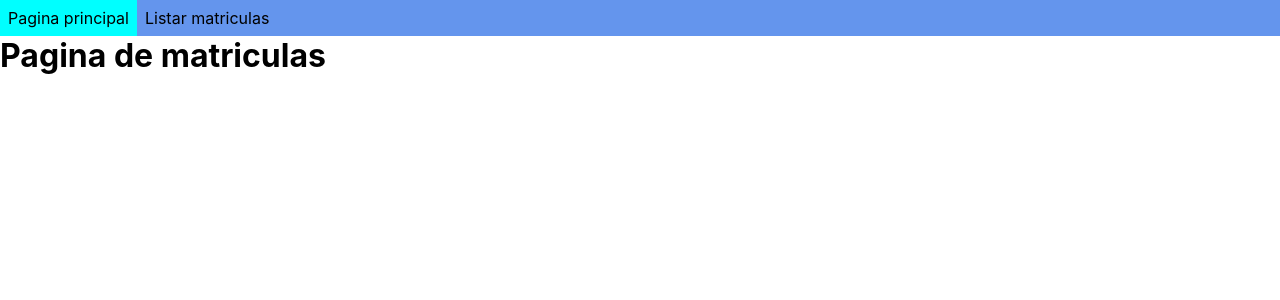
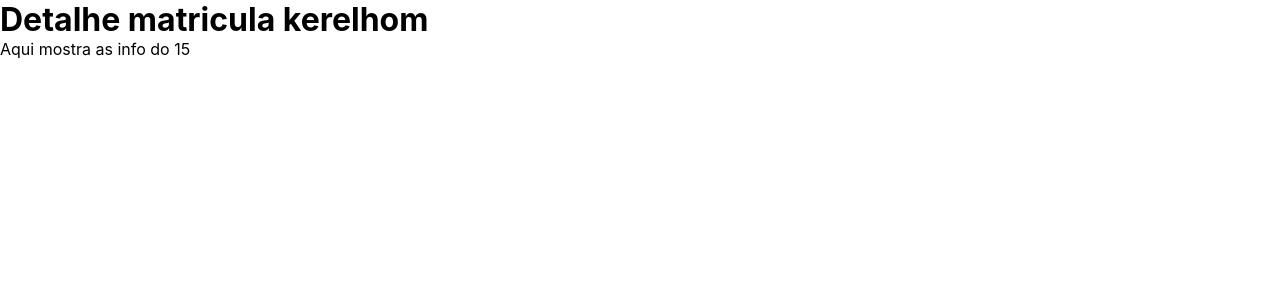
Before and after one commit to kadhu5015/piwfrontend, a React (Create React App) app: page /matriculas/15 in a window 1280 px wide. Shown: the top 300 px of the page. Built offline with nearby package versions, Linux system fonts and the light colour scheme.

Commit message:
temporada 5 finalizadah

```diff
--- a/src/App.js
+++ b/src/App.js
@@ -1,25 +1,29 @@
 import logo from './logo.svg';
 import './App.css';
-//import { PaginaPrincipal } from './components/pages/PaginaPrincipal/PaginaPrincipal';
 import { PaginaPrincipal } from './components/pages/PaginaPrincipal/PaginaPrincipal';
-import {BrowserRouter, Route} from 'react-router-dom';
+import {BrowserRouter, Router, Route} from 'react-router-dom';
 import { PaginaListarMatriculas } from './components/pages/PaginaListarMatriculas/PaginaListarMatriculas';
+import { PaginaDetalheMatricula } from './components/pages/PaginaDetalheMatricula/PaginaDetalheMatricula';
+import history from './history';
+import { PaginaDetalheDisciplina } from './components/pages/PaginaDetalheDisciplina/PaginaDetalheDisciplina';
 
 function App(){
   return (
-  <BrowserRouter>
+  <Router history={history}>
       <Route exact path="/">
+        <PaginaPrincipal></PaginaPrincipal>
+      </Route>
 
-        <PaginaPrincipal></PaginaPrincipal>
+      <Route exact path="/disciplinas/:id" component={PaginaDetalheDisciplina}>
 
       </Route>
 
-      <Route path="/matriculas">
+      <Route exact path="/matriculas">
+        <PaginaListarMatriculas></PaginaListarMatriculas>
+      </Route>
 
-        <PaginaListarMatriculas></PaginaListarMatriculas>
-
-      </Route>
-  </BrowserRouter>
+      <Route path="/matriculas/:id" component={PaginaDetalheMatricula}></Route>
+      </Router>
 
   );
 }
--- a/src/components/common/Navegador/Navegador.css
+++ b/src/components/common/Navegador/Navegador.css
@@ -11,3 +11,7 @@
 .navegador .link-navegador:hover{
     background-color: cyan;
 }
+
+.navegador .link-navegador.active{
+    background-color: rgb(9, 65, 65);
+}
--- a/src/components/common/Navegador/Navegador.js
+++ b/src/components/common/Navegador/Navegador.js
@@ -1,17 +1,24 @@
 import "./Navegador.css";
-import {Link} from "react-router-dom";
+import {Link, NavLink} from "react-router-dom";
 
 export function Navegador(){
+
+    let id = 15;
     return (
         <nav className="navegador">
 
-            <Link className="link-navegador" to="/">
+            <NavLink exact className="link-navegador" to="/">
                 Pagina principal
-            </Link>
+            </NavLink>
 
-            <Link className="link-navegador" to="/matriculas">
+            <NavLink className="link-navegador" to="/matriculas">
                 Listar matriculas
-            </Link>
+            </NavLink>
+
+            <NavLink exact className="link-navegador" to={"/matriculas/"+ id}>
+                matricula especifica
+            </NavLink>
+
         </nav>
     )
 }
--- /dev/null
+++ b/src/components/pages/PaginaDetalheDisciplina/PaginaDetalheDisciplina.js
@@ -0,0 +1,7 @@
+export function PaginaDetalheDisciplina(props){
+    return (
+        <h1>
+            Detalhe da disciplina com id {props.match.params.id}
+        </h1>
+    )
+}
--- /dev/null
+++ b/src/components/pages/PaginaDetalheMatricula/PaginaDetalheMatricula.js
@@ -0,0 +1,10 @@
+export function PaginaDetalheMatricula(props){
+    return (
+        <div>
+            <h1>Detalhe matricula kerelhom</h1>
+            <p>Aqui mostra as info do {props.match.params.id}</p>
+
+        </div>
+
+    );
+}
--- a/src/components/pages/PaginaPrincipal/PaginaPrincipal.js
+++ b/src/components/pages/PaginaPrincipal/PaginaPrincipal.js
@@ -1,18 +1,18 @@
 import { Navegador } from "../../common/Navegador/Navegador";
-//import { PaginaprincipalCSS } from "./PaginaPrincipal.css";
 import "./PaginaPrincipal.css";
 import classNames from 'classnames';
+import history from "../../../history";
 
-function Card({nome,codigo,disponivel}){
-    // let nomeClasse = "card" //o card é uma classe q sempre vai ter
-    // if (disponivel == false){
-    //     nomeClasse = nomeClasse + " fundovermelho";
-    // }
-    let nomeClasse = classNames("card", {"fundovermelho":!disponivel,})
+function Card({disciplina}){
+    function foiClicado(){
+        console.log("Clicou kerelhom");
+        history.push("/disciplinas/"+disciplina.id);
+    }
+    let nomeClasse = classNames("card", {"fundovermelho":!disciplina.disponivel,})
     return(
-        <div className={nomeClasse}>
-            <h3 className="card-titulo">{nome}</h3>
-            <span className="card-codigo">{codigo}</span>
+        <div className={nomeClasse} onClick={foiClicado}>
+            <h3 className="card-titulo">{disciplina.nome}</h3>
+            <span className="card-codigo">{disciplina.codigo}</span>
         </div>
     )
 }
@@ -20,22 +20,26 @@
 function Conteudo(){
     let disciplinas = [ //isso é pra simular informações que estão no banco de dados
         {
+            id: "123",
             nome: "LMS",
             codigo: "QXD123",
             disponivel: false,
 
         },
         {
+            id: "456",
             nome: "piw",
             codigo: "QXD456",
             disponivel: false,
         },
         {
+            id: "789",
             nome: "sct",
             codigo: "QXD789",
             disponivel: false,
         },
         {
+            id: "987",
             nome: "POO",
             codigo: "8246",
             disponivel: false,
@@ -44,9 +48,7 @@
     ];
 
     let cards = disciplinas.map((disciplina)=>(<Card
-                                    nome = {disciplina.nome}
-                                    codigo = {disciplina.codigo}
-                                    disponivel = {disciplina.disponivel}></Card>))
+                                   disciplina={disciplina}></Card>))
 
     return(
         <div className="conteudo-galeria" >
--- /dev/null
+++ b/src/history.js
@@ -0,0 +1,3 @@
+import { createBrowserHistory } from 'history';
+
+export default createBrowserHistory();
```
